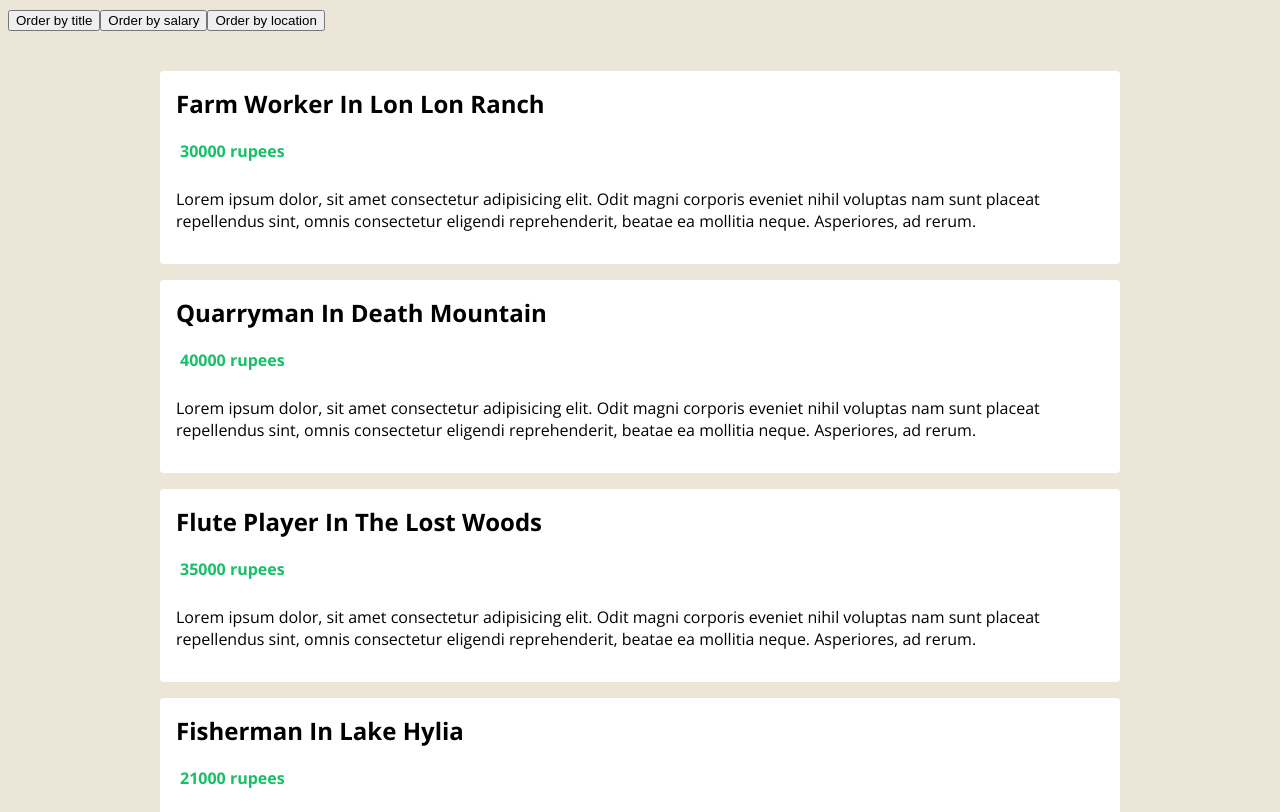
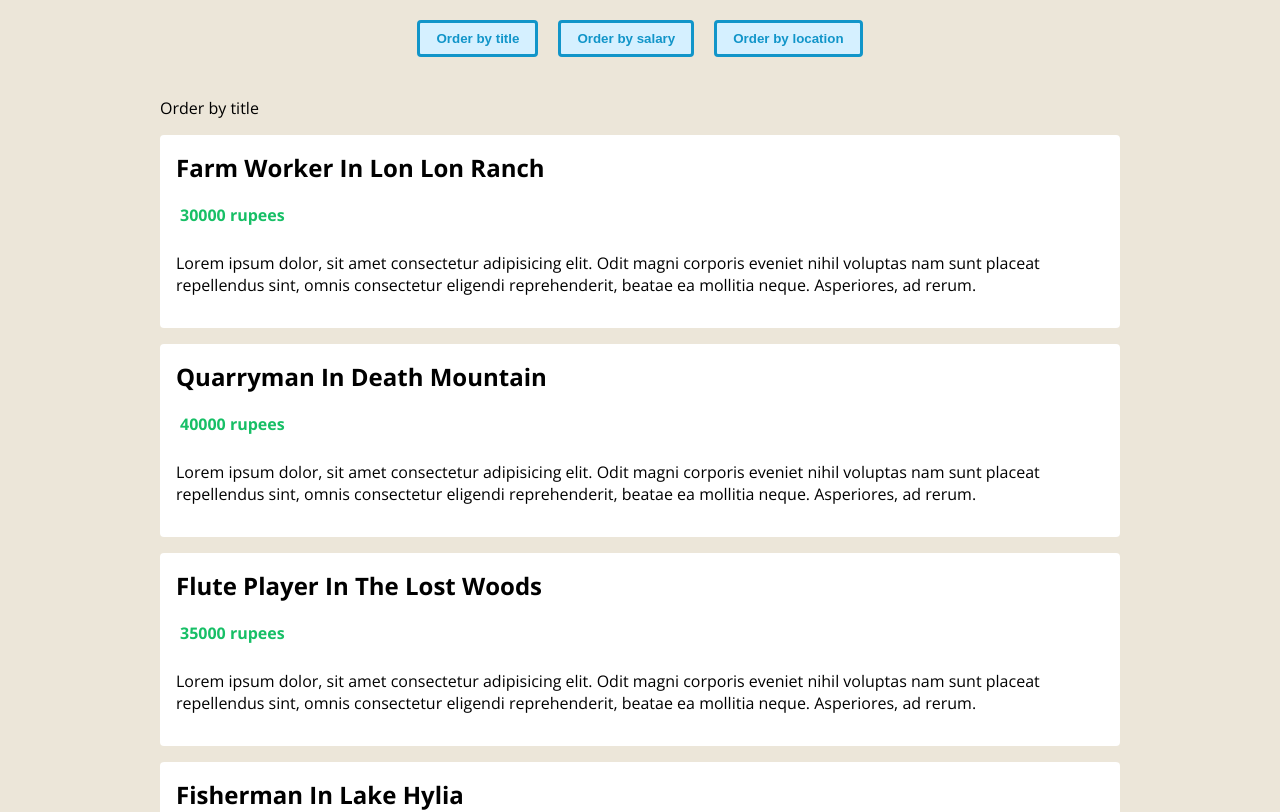
Before and after one commit to drummer-Yurii/hyrule-jobs, a Vue app: page / in a window 1280 px wide. Shown: the top 812 px of the page. Built offline with nearby package versions, Linux system fonts and the light colour scheme.

Commit message:
send prop order & change state

```diff
--- a/src/App.vue
+++ b/src/App.vue
@@ -1,9 +1,13 @@
 <template>
   <div class="app">
-    <button @click="handleClick('title')">Order by title</button>
-    <button @click="handleClick('salary')">Order by salary</button>
-    <button @click="handleClick('location')">Order by location</button>
-    <JobList :jobs="jobs" />
+    <header>
+      <div class="order">
+        <button @click="handleClick('title')">Order by title</button>
+        <button @click="handleClick('salary')">Order by salary</button>
+        <button @click="handleClick('location')">Order by location</button>
+      </div>
+    </header>
+    <JobList :jobs="jobs" :order="order" />
   </div>
 </template>
 
@@ -31,9 +35,28 @@ export default defineComponent({
       order.value = term
     }
 
-    return {jobs, handleClick}
+    return { jobs, order, handleClick }
   }
 });
 </script>
 
-<style></style>
+<style>
+header {
+  text-align: center;
+}
+
+header .order {
+  margin-top: 20px;
+}
+
+button {
+  margin: 0 10px;
+  color: #1195c9;
+  border: 3px solid #1195c9;
+  background: #d5f0ff;
+  padding: 8px 16px;
+  border-radius: 4px;
+  cursor: pointer;
+  font-weight: bold;
+}
+</style>
--- a/src/components/JobList.vue
+++ b/src/components/JobList.vue
@@ -1,5 +1,6 @@
 <template>
     <div class="job-list">
+      <p>Order by {{ order }}</p>
         <ul>
             <li v-for="job in jobs" :key="job.id">
                 <h2>{{ job.title }} in {{ job.location }}</h2>
@@ -20,6 +21,7 @@
 
 <script lang="ts">
 import Job from '@/types/job';
+import OrderTerm from '@/types/OrderTerm';
 import { defineComponent, PropType } from 'vue'
 
 export default defineComponent({
@@ -27,6 +29,10 @@ export default defineComponent({
         jobs: {
             required: true,
             type: Array as PropType<Job[]>
+        },
+        order: {
+          required: true,
+          type: String as PropType<OrderTerm>
         }
     }
 })
```
